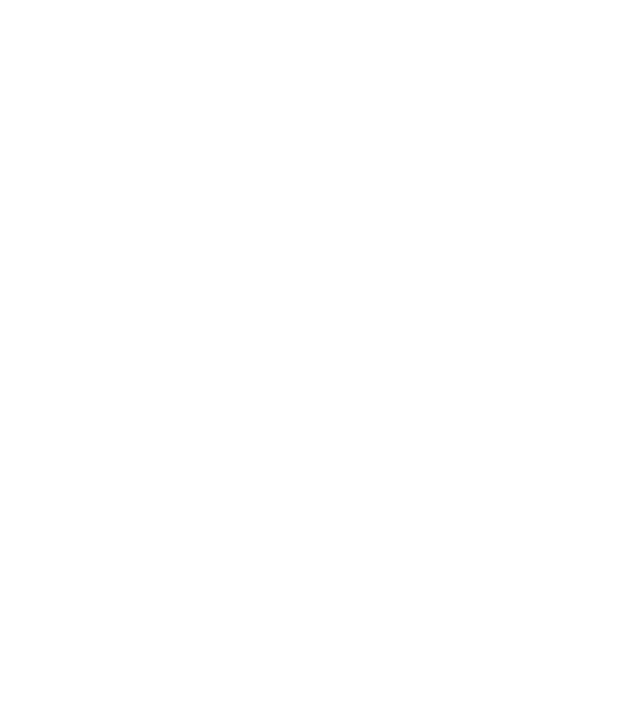
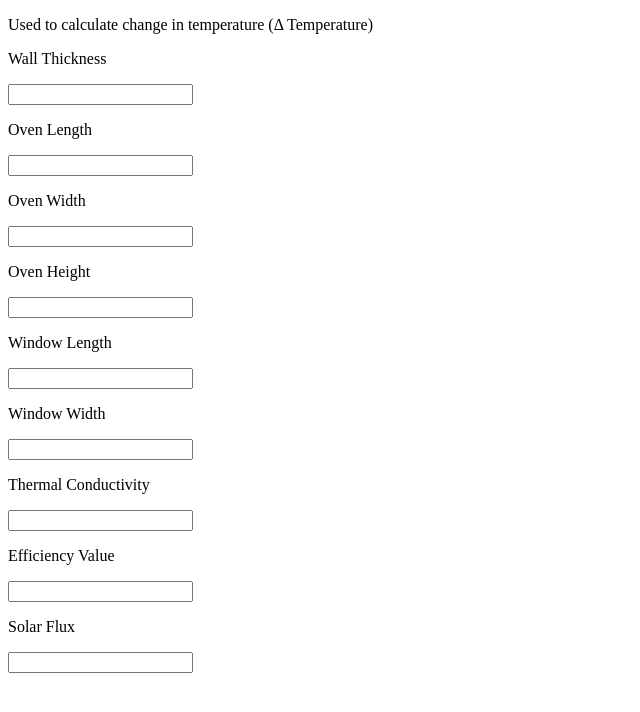
Before and after one commit to maddybates5/physicsproject, a plain HTML site: page index.html in a window 1280 px wide. Shown: the whole page, without its empty margins (0-640 px from the left). Drawn offline with Linux system fonts and the light colour scheme.

Commit message:
notation changes and get rid of closing index tags

```diff
--- a/index.html
+++ b/index.html
@@ -1,30 +1,20 @@
 <!DOCTYPE html>
 <html>
-    <head><title><body> Feel the Burn</body><title/></head>
-<p>Used to calculate change in temperature (&Delta; Temperature)</p>
-
-<form><p>Wall Thickness</p> <input type="number"></input>
-<p>Oven Length</p> <input type="number"></input>
-<p>Oven Width</p> <input type="number"></input>
-<p>Oven Height</p> <input type="number"></input>
-<p>Window Length</p> <input type="number"></input>
-<p>Window Width</p> <input type="number"></input>
-<p>Thermal Conductivity</p> <input type="number"></input>
-<p>Efficiency Value </p> <input type="number"></input>
-<p>Solar Flux </p> <input type="number"></input>
-</form></body>
-
-
-
-
-
-
-
-
-
-
-
-
-
-
-    </html>
+  <head>
+      <title>Feel the Burn</title>
+</head>
+<body>
+    <p>Used to calculate change in temperature (&Delta; Temperature)</p>
+    <form>
+        <p>Wall Thickness</p> <input type="number">
+        <p>Oven Length</p> <input type="number">
+        <p>Oven Width</p> <input type="number">
+        <p>Oven Height</p> <input type="number">
+        <p>Window Length</p> <input type="number">
+        <p>Window Width</p> <input type="number">
+        <p>Thermal Conductivity</p> <input type="number">
+        <p>Efficiency Value </p> <input type="number">
+        <p>Solar Flux </p> <input type="number">
+    </form>
+</body>
+</html>
```
